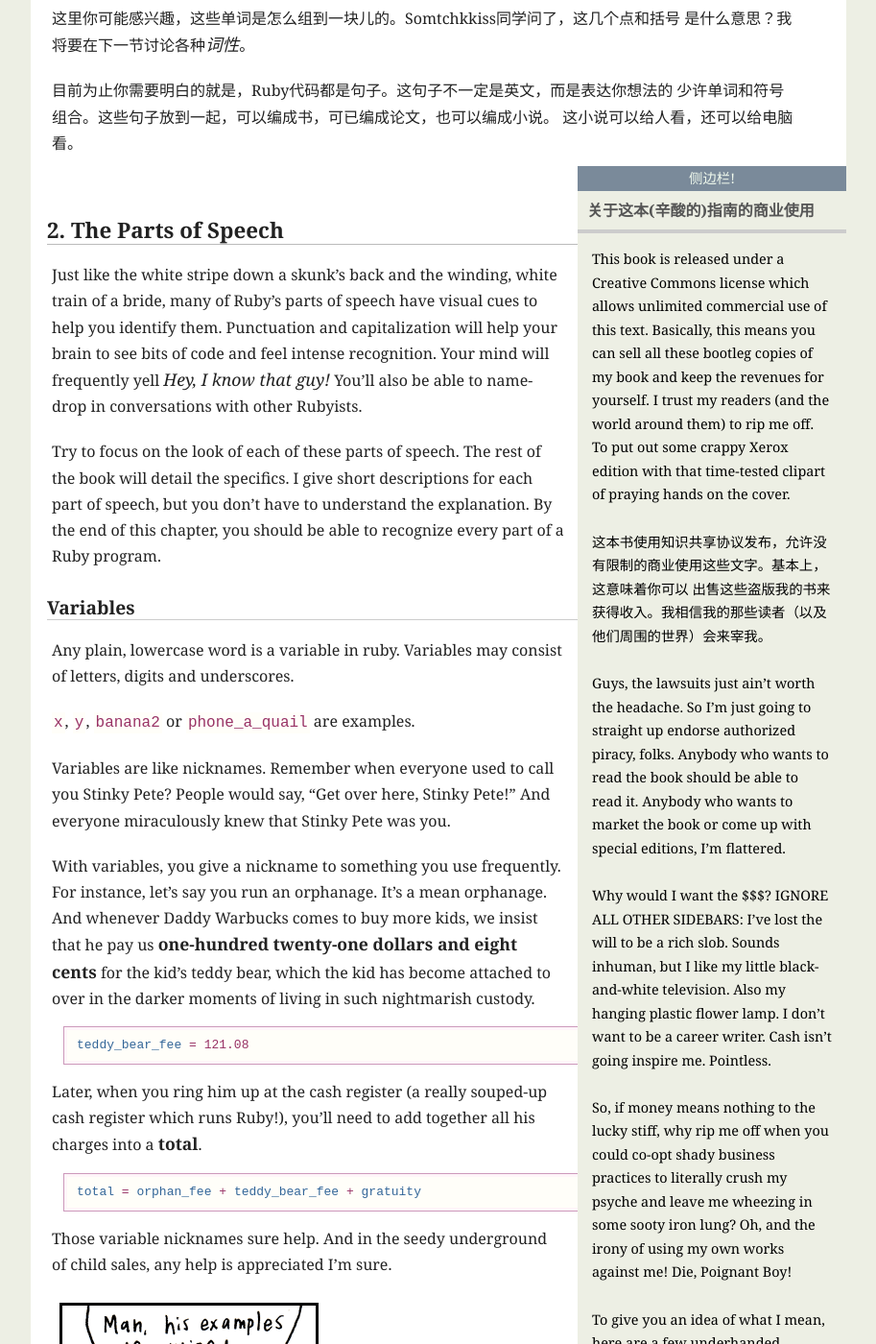
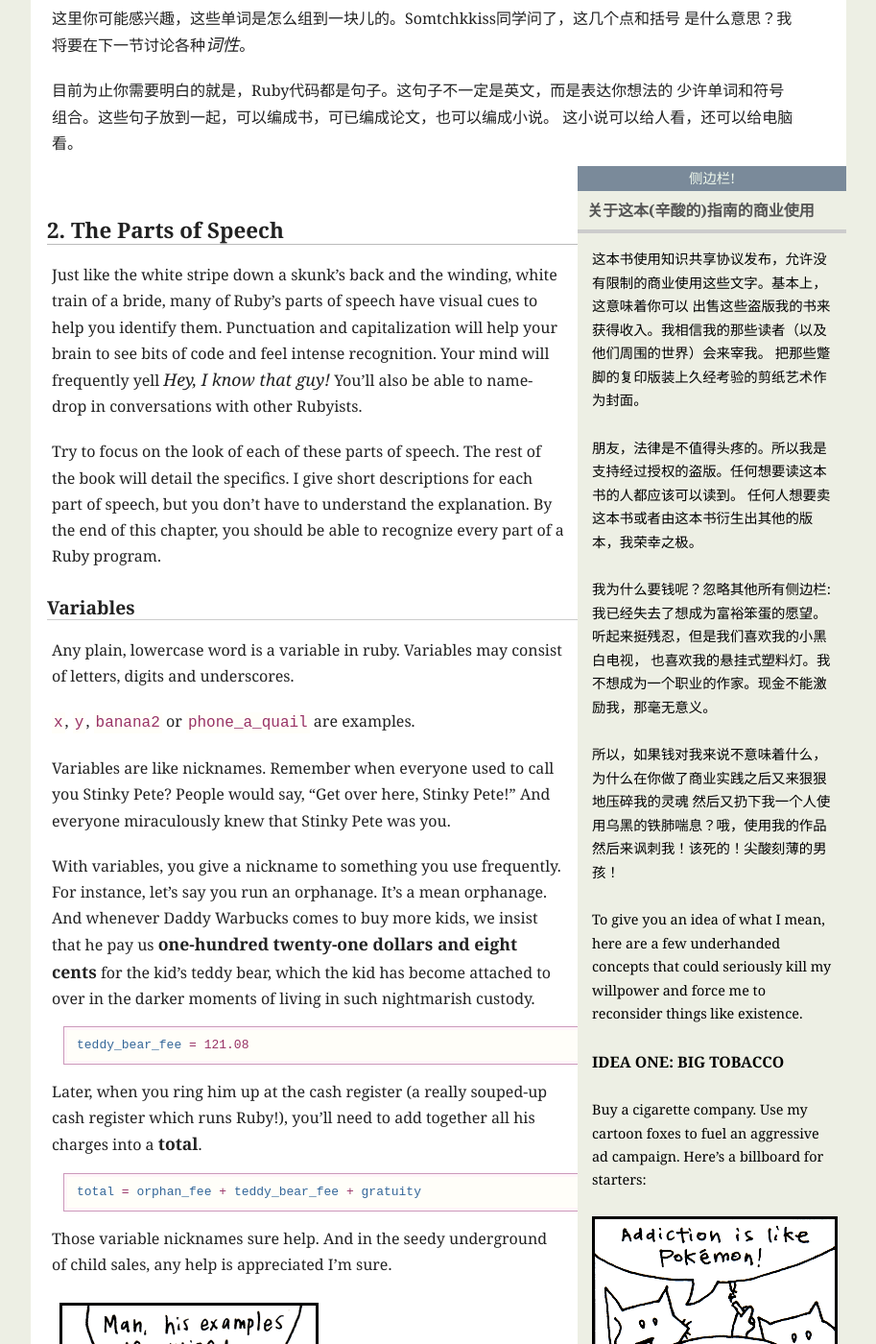
Before and after one commit to codecly259/poignant-guide-cn, a Jekyll site: the page built from _posts/1900-01-03-quick-ride.md, in a window 1280 px wide and 1400 px high, scrolled down 2406 px. Shown: the whole window at 96% size, without its empty margins (183-1096 px from the left). Built offline with Jekyll 4.4.1, drawn with Linux system fonts in a browser that asks for light colours; Markdown is read by kramdown in place of the engine named in the settings.

Commit message:
第三章侧边栏部分翻译

```diff
--- a/_posts/1900-01-03-quick-ride.md
+++ b/_posts/1900-01-03-quick-ride.md
@@ -89,34 +89,24 @@ Ruby有时是读着像英语，有时更像简化版英语。把上面的代码
 {% capture sidebar %}
 ## 关于这本(辛酸的)指南的商业使用
 
-This book is released under a Creative Commons license which allows unlimited
-commercial use of this text. Basically, this means you can sell all these
-bootleg copies of my book and keep the revenues for yourself. I trust my readers
-(and the world around them) to rip me off. To put out some crappy Xerox edition
-with that time-tested clipart of praying hands on the cover.
-
 这本书使用知识共享协议发布，允许没有限制的商业使用这些文字。基本上，这意味着你可以
 出售这些盗版我的书来获得收入。我相信我的那些读者（以及他们周围的世界）会来宰我。
+把那些蹩脚的复印版装上久经考验的剪纸艺术作为封面。
 
+朋友，法律是不值得头疼的。所以我是支持经过授权的盗版。任何想要读这本书的人都应该可以读到。
+任何人想要卖这本书或者由这本书衍生出其他的版本，我荣幸之极。
 
-Guys, the lawsuits just ain’t worth the headache. So I’m just going to straight
-up endorse authorized piracy, folks. Anybody who wants to read the book should
-be able to read it. Anybody who wants to market the book or come up with special
-editions, I’m flattered.
+我为什么要钱呢？<span class="caps">忽略其他所有侧边栏</span>:
+我已经失去了想成为富裕笨蛋的愿望。听起来挺残忍，但是我们喜欢我的小黑白电视，
+也喜欢我的悬挂式塑料灯。我不想成为一个职业的作家。现金不能激励我，那毫无意义。
 
-Why would I want the $$$? <span class="caps">IGNORE ALL OTHER SIDEBARS</span>:
-I’ve lost the will to be a rich slob. Sounds inhuman, but I like my little
-black-and-white television. Also my hanging plastic flower lamp. I don’t want to
-be a career writer. Cash isn’t going inspire me. Pointless.
-
-So, if money means nothing to the lucky stiff, why rip me off when you could
-co-opt shady business practices to literally crush my psyche and leave me
-wheezing in some sooty iron lung? Oh, and the irony of using my own works
-against me! Die, Poignant Boy!
+所以，如果钱对我来说不意味着什么，为什么在你做了商业实践之后又来狠狠地压碎我的灵魂
+然后又扔下我一个人使用乌黑的铁肺喘息？哦，使用我的作品然后来讽刺我！该死的！尖酸刻薄的男孩！
 
 To give you an idea of what I mean, here are a few underhanded concepts that
 could seriously kill my willpower and force me to reconsider things like
 existence.
+
 
 **<span class="caps">IDEA ONE</span>: BIG <span class="caps">TOBACCO</span>**
 
```
